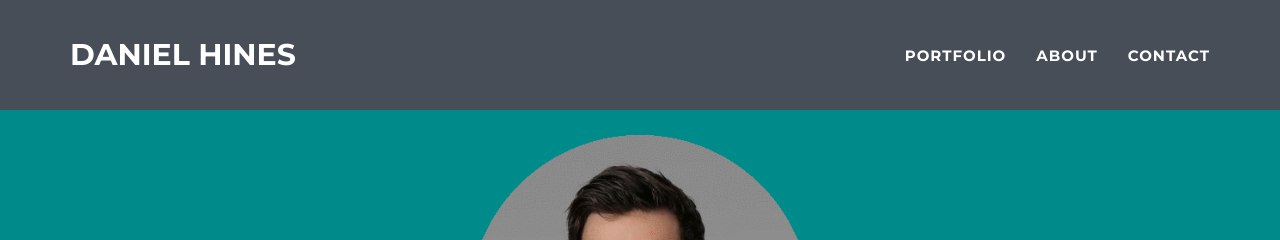
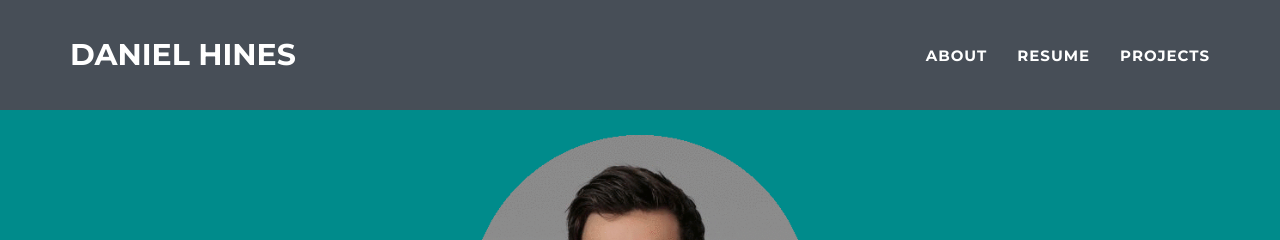
Before and after one commit to danielchines/danielchines.github.io, a Jekyll site: the page built from index.html, in a window 1280 px wide and 900 px high. Shown: the top 240 px of the window. Built offline with Jekyll 4.4.1, drawn with Linux system fonts in a browser that asks for light colours.

Commit message:
Update nav.html

```diff
--- a/_includes/nav.html
+++ b/_includes/nav.html
@@ -19,13 +19,13 @@
                         <a href="#page-top"></a>
                     </li>
                     <li class="page-scroll">
-                        <a href="#portfolio">Portfolio</a>
-                    </li>
-                    <li class="page-scroll">
                         <a href="#about">About</a>
                     </li>
                     <li class="page-scroll">
-                        <a href="#contact">Contact</a>
+                        <a href="#cv">Resume</a>
+                    </li>
+                    <li class="page-scroll">
+                        <a href="#projects">Projects</a>
                     </li>
                 </ul>
             </div>
```
